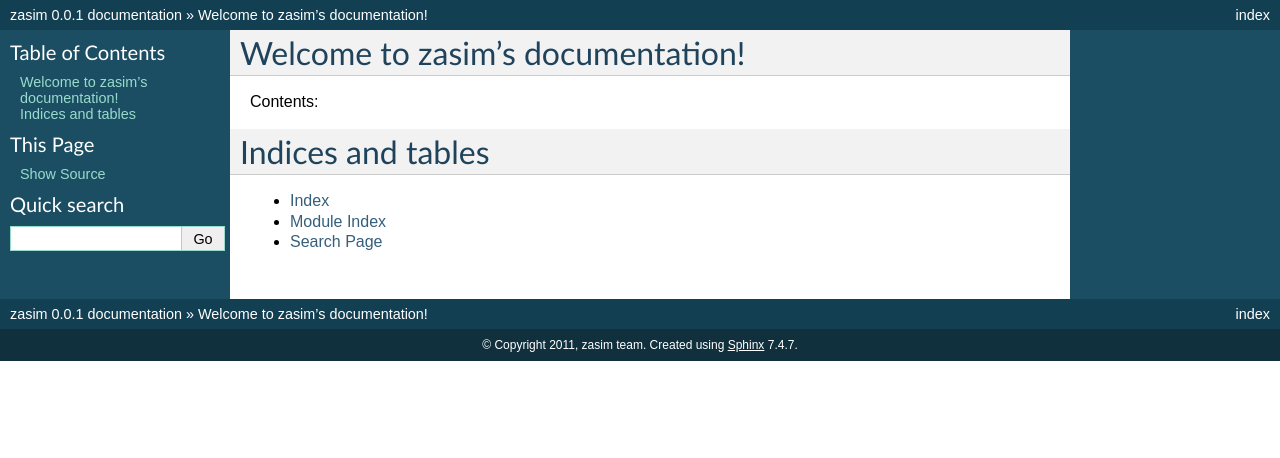
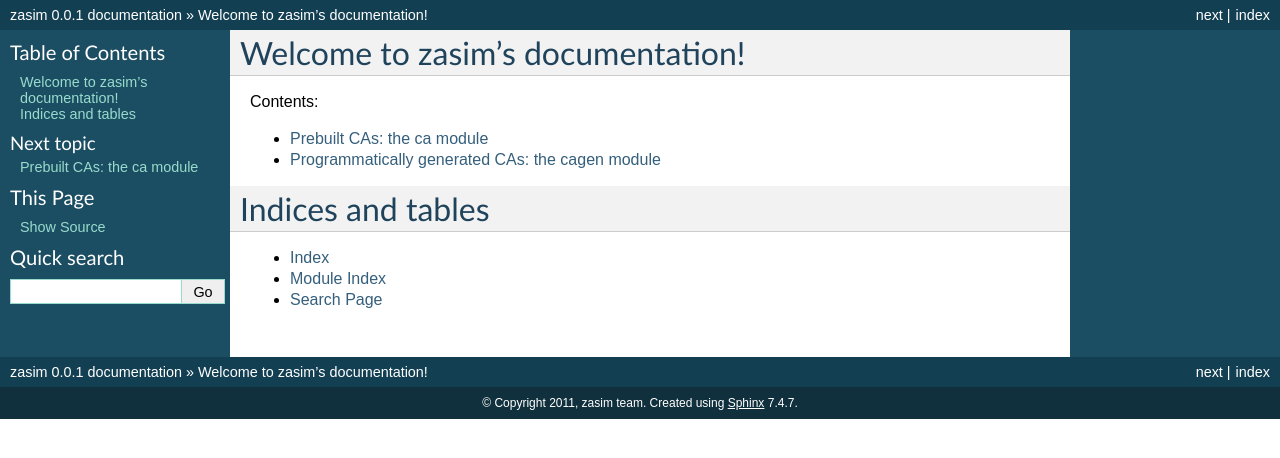
Before and after one commit to timo/zasim, a Sphinx documentation site: the page built from docs/index.rst, in a window 1280 px wide. Shown: the top 458 px of the page. Built offline with Sphinx 7.4.7, drawn with Linux system fonts in a browser that asks for light colours; formulas are drawn with MathJax 3.

Commit message:
add docs for zasim.ca and zasim.cagen to docs

```diff
--- /dev/null
+++ b/docs/ca.rst
@@ -0,0 +1,4 @@
+Prebuilt CAs: the ca module
+===========================
+
+.. automodule:: zasim.ca
--- /dev/null
+++ b/docs/cagen.rst
@@ -0,0 +1,4 @@
+Programmatically generated CAs: the cagen module
+================================================
+
+.. automodule:: zasim.cagen
--- a/docs/conf.py
+++ b/docs/conf.py
@@ -16,7 +16,7 @@ import sys, os
 # If extensions (or modules to document with autodoc) are in another directory,
 # add these directories to sys.path here. If the directory is relative to the
 # documentation root, use os.path.abspath to make it absolute, like shown here.
-#sys.path.insert(0, os.path.abspath('.'))
+sys.path.insert(0, os.path.join(os.path.abspath('.'), "../"))
 
 # -- General configuration -----------------------------------------------------
 
@@ -86,6 +86,9 @@ pygments_style = 'sphinx'
 # A list of ignored prefixes for module index sorting.
 #modindex_common_prefix = []
 
+# -- Options for autodoc -------------------------------------------------------
+
+autodoc_default_flags = ["members", "undoc-members", "show-inheritance"]
 
 # -- Options for HTML output ---------------------------------------------------
 
--- a/docs/index.rst
+++ b/docs/index.rst
@@ -11,6 +11,9 @@ Contents:
 .. toctree::
    :maxdepth: 2
 
+   ca
+   cagen
+
 Indices and tables
 ==================
 
```
